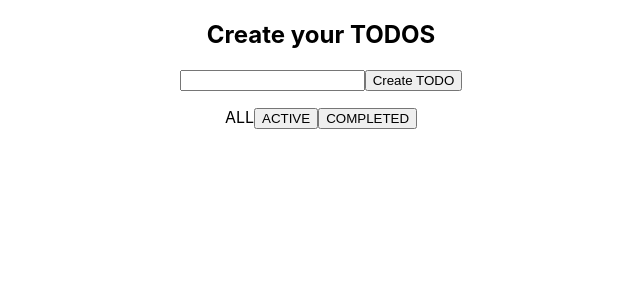
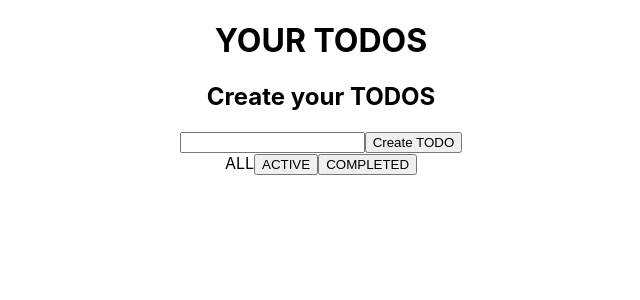
Before and after one commit to josemanuel80/OB-React-Ejercicio8, a React (Create React App) app: page / in a window 1280 px wide. Shown: the top 300 px of the page, without its empty margins (319-959 px from the left). Built offline with nearby package versions, Linux system fonts and the light colour scheme.

Commit message:
funciona correctamente

```diff
--- a/src/App.js
+++ b/src/App.js
@@ -6,8 +6,8 @@ import { Filteroptions } from './components/pure/FilterOptions';
 function App() {
   return (
     <div className="App">
+      <TodoListContainer />
       <FormContainer />
-      <TodoListContainer />
       <Filteroptions />
     </div>
   );
--- a/src/components/pure/TodoList.jsx
+++ b/src/components/pure/TodoList.jsx
@@ -3,6 +3,8 @@ import PropTypes from 'prop-types';
 
 export const TodoList = ({ todos, onTodosClick }) => {
   return (
+    <>
+      <h1>YOUR TODOS</h1>
       <ul>
         {todos.map((todo, index) => {
           return (
@@ -14,6 +16,7 @@ export const TodoList = ({ todos, onTodosClick }) => {
           );
         })}
       </ul>
+    </>
   );
 };
 TodoList.propTypes = {
```
Lines whose indentation alone changed are shown as unchanged.
